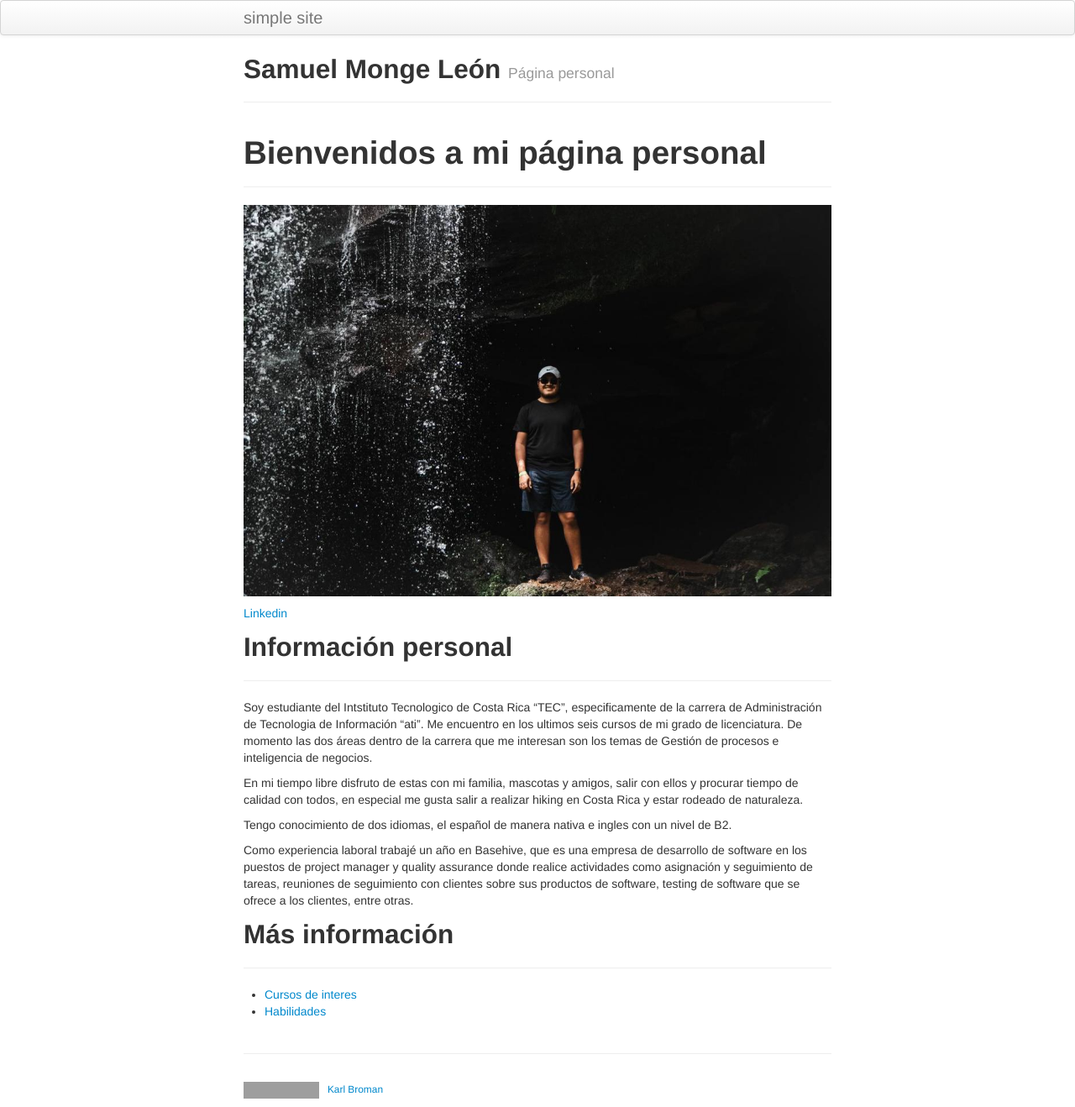
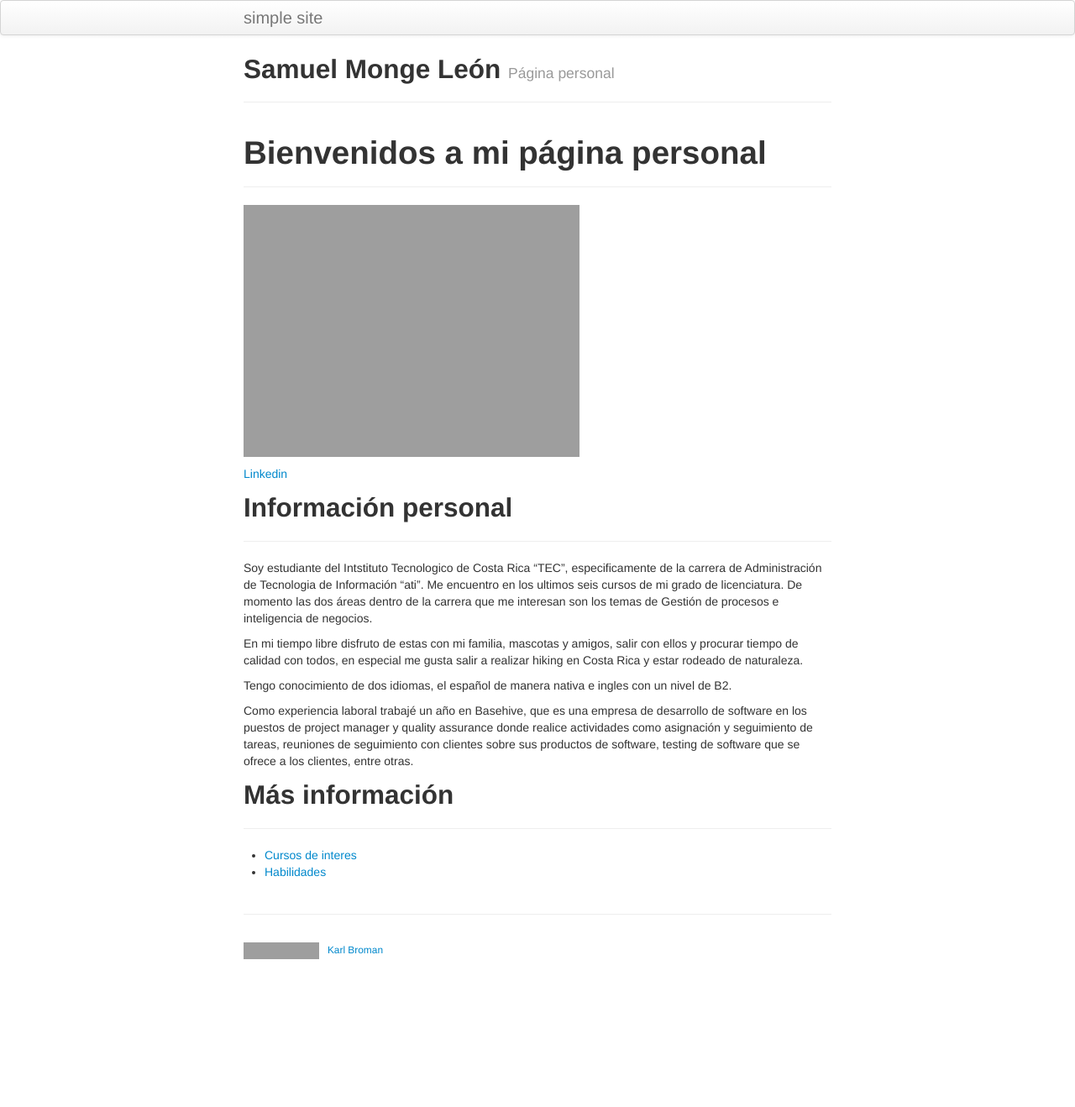
Before and after one commit to SamuelMongeLeon/SamuelMongeLeon.github.io, a Jekyll site: the page built from index.md, in a window 1280 px wide. Shown: the whole page at 84% size. Built offline with Jekyll 4.4.1, drawn with Linux system fonts in a browser that asks for light colours; after the commit the page ends 1152 px from its top, so only the background shows below that; grey boxes are pictures that could not be loaded.

Commit message:
resize image

```diff
--- a/index.md
+++ b/index.md
@@ -6,7 +6,7 @@ description: Un resumen descriptivo de Samuel Monge
 ---
 # Bienvenidos a mi página personal
 ---
-![FotoPersonal](FotoPersonal.png)
+![FotoPersonal](FotoPersonal.png =271x138)
 
 [Linkedin](https://www.linkedin.com/in/samuel-monge-1b5283267/)
 
```
